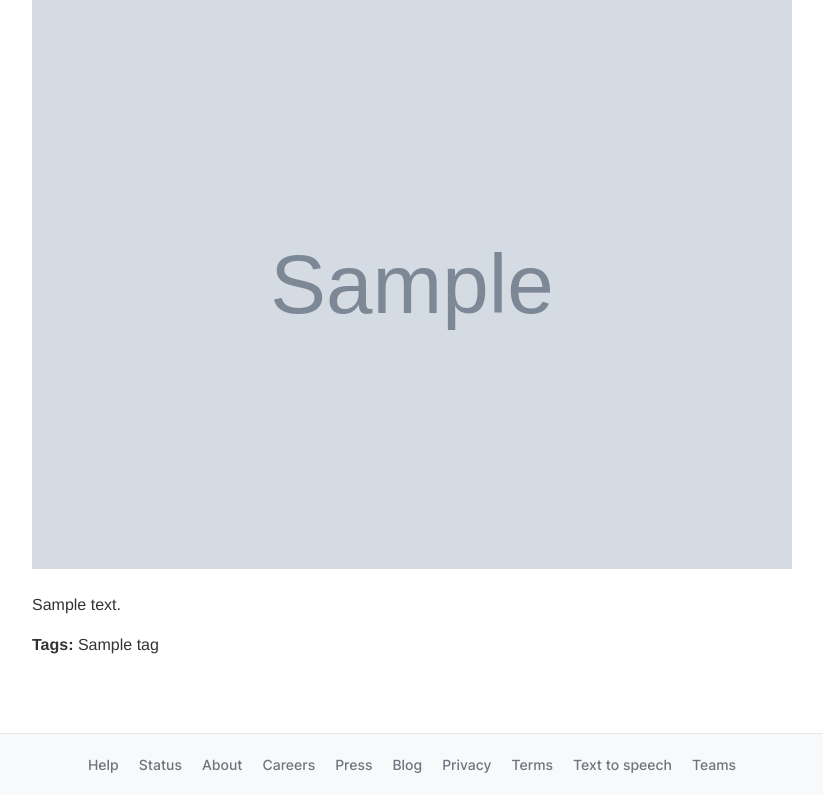
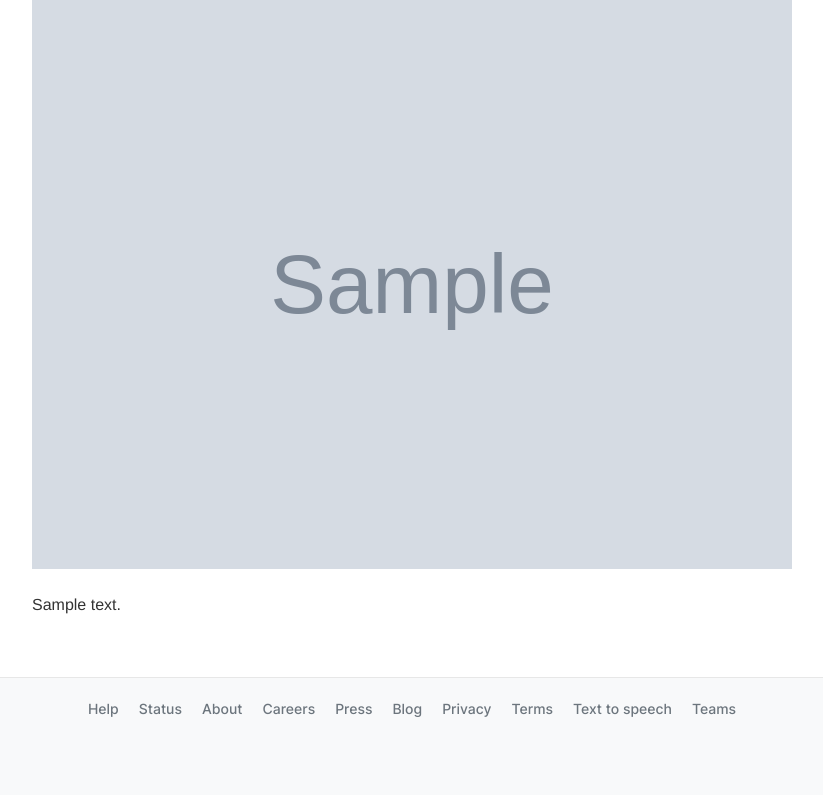
Before and after one commit to JivinVarghese/BotanicStories, a Django app: page /post/1/ in a window 1280 px wide. Shown: the part 342-1137 px from the top of the page, without its empty margins (228-1051 px from the left). After the commit the page ends 1059 px from the top, so only its background shows below. Run offline with Django 5.2, Linux system fonts and the light colour scheme; tables that the repository leaves empty hold one stand-in row (values such as "Sample post"); grey boxes marked "Sample" are stand-in pictures; some libraries are stand-ins or nearby versions; some web fonts are replaced.

Commit message:
tags removed from bottom

```diff
--- a/myapp/templates/view_post.html
+++ b/myapp/templates/view_post.html
@@ -61,8 +61,6 @@
             <!-- Post content -->
             <p class="card-text">{{ post.content }}</p>
 
-            <!-- Tags -->
-            <p><strong>Tags:</strong> {% for tag in tags %}{{ tag.tag_name }}{% if not forloop.last %}, {% endif %}{% endfor %}</p>
         </div>
     </div>
 </div>
```
